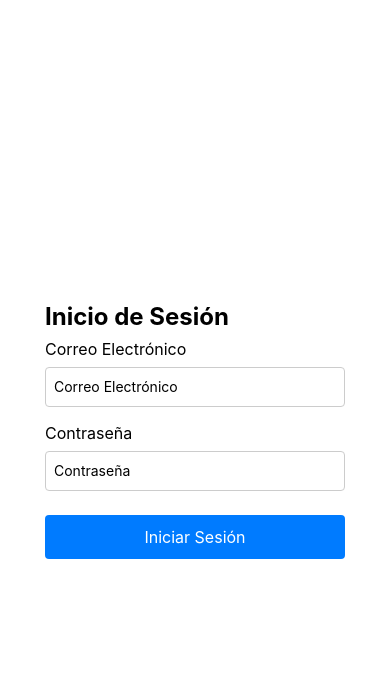
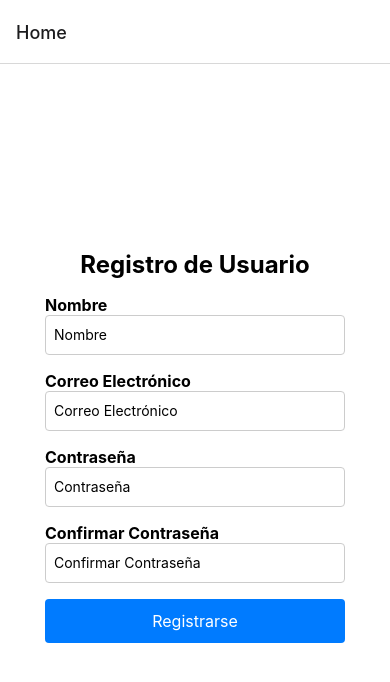
Before and after one commit to ByDiegreeN0/ReactNativeApp2, a React Native app: screen / in a window 390 px wide. Shown: the top 682 px of the page. Built offline with nearby package versions, Linux system fonts and the light colour scheme.

Commit message:
se creo el stack navigation

```diff
--- a/App.jsx
+++ b/App.jsx
@@ -1,13 +1,15 @@
 import { StatusBar } from 'expo-status-bar';
 import { StyleSheet, View } from 'react-native';
-import Login from "./src/screens/LoginScreen";
+import { NavigationContainer } from '@react-navigation/native';
+import MyStack from './src/components/StackNavigation';
 
 export default function App() {
   return (
-    <View style={styles.container}>
-      <Login />
-      <StatusBar style="auto" />
-    </View>
+
+
+    <NavigationContainer>
+      <MyStack />
+    </NavigationContainer>
   );
 }
 
--- a/package.json
+++ b/package.json
@@ -11,12 +11,18 @@
   "dependencies": {
     "@expo/metro-runtime": "~3.2.3",
     "@react-native-async-storage/async-storage": "^1.24.0",
+    "@react-navigation/native": "^6.1.18",
+    "@react-navigation/stack": "^6.4.1",
     "expo": "~51.0.28",
     "expo-status-bar": "~1.12.1",
     "react": "18.2.0",
     "react-dom": "18.2.0",
     "react-hook-form": "^7.52.2",
     "react-native": "0.74.5",
+    "react-native-gesture-handler": "^2.18.1",
+    "react-native-reanimated": "^3.15.0",
+    "react-native-safe-area-context": "^4.10.5",
+    "react-native-screens": "3.31.1",
     "react-native-web": "~0.19.10"
   },
   "devDependencies": {
--- a/src/components/StackNavigation.jsx
+++ b/src/components/StackNavigation.jsx
@@ -1,14 +1,19 @@
-import { Text, View } from 'react-native'
-import React, { Component } from 'react'
+import { createStackNavigator } from '@react-navigation/stack';
 
-export class StackNavigation extends Component {
-  render() {
-    return (
-      <View>
-        <Text>StackNavigation</Text>
-      </View>
-    )
-  }
+import LoginScreen from '../screens/LoginScreen';
+import RegisScreen from  '../screens/RegisterScreen';
+import DashboardScreen from '../screens/DashboardScreen';
+
+const Stack = createStackNavigator();
+
+function MyStack() {
+  return (
+    <Stack.Navigator>
+      <Stack.Screen name="Home" component={RegisScreen} />
+      <Stack.Screen name="Notifications" component={LoginScreen} />
+      <Stack.Screen name="Profile" component={DashboardScreen} />
+    </Stack.Navigator>
+  );
 }
 
-export default StackNavigation
+export default MyStack
```
Also changed, not shown: 1 other file (tests, documents, lock files or other folders).
